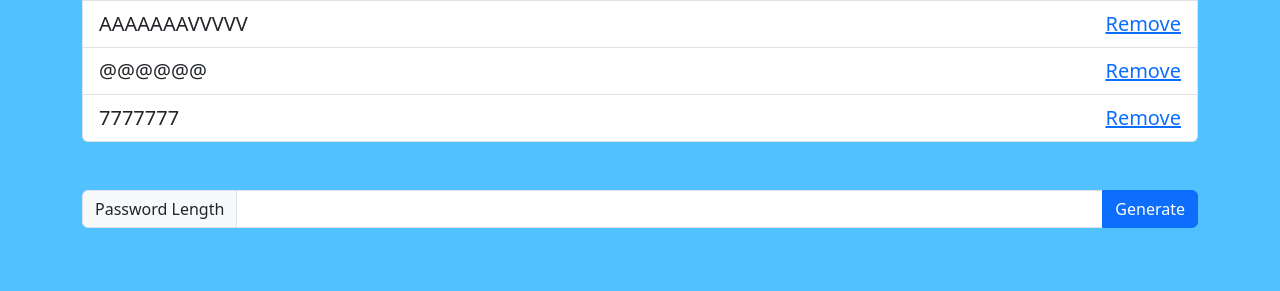
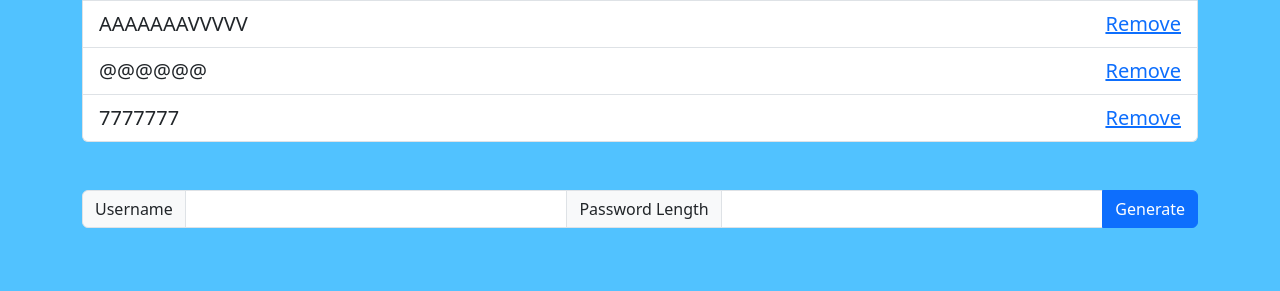
Before and after one commit to Script-Java/locklair, a Flask app: page / in a window 1280 px wide. Shown: the part 422-713 px from the top of the page. Run offline with Flask 3, Linux system fonts and the light colour scheme; data comes from the database, SQL or seed files in the repository; some libraries are stand-ins or nearby versions.

Commit message:
Update index.html

```diff
--- a/templates/index.html
+++ b/templates/index.html
@@ -31,11 +31,15 @@
       {%endfor%}
     </ul>
 
+   <form action="/generate" method="post">
     <div class="input-group">
+      <span class="input-group-text" id="basic-addon1">Username</span>
+      <input type="text" id="typeNumber" name="name" class="form-control"/>
       <span class="input-group-text" id="basic-addon1">Password Length</span>
       <input type="number" id="typeNumber" name="typeNumber" class="form-control"/>
-      <button class="btn btn-primary" type="button" id="button-addon1">Generate</button>
+      <button class="btn btn-primary" type="submit" id="button-addon1">Generate</button>
   </div>
+   </form>
 </div>
 
 {% endblock %}
```
